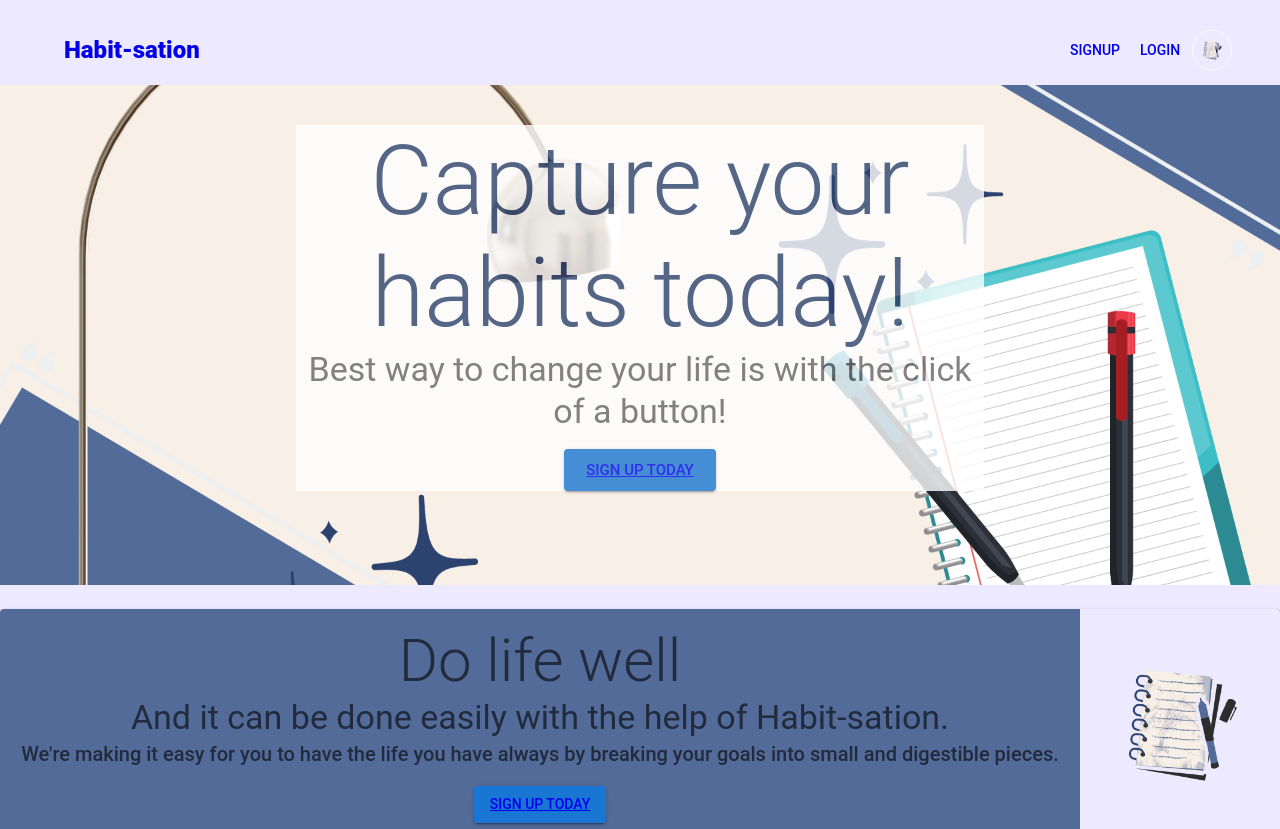
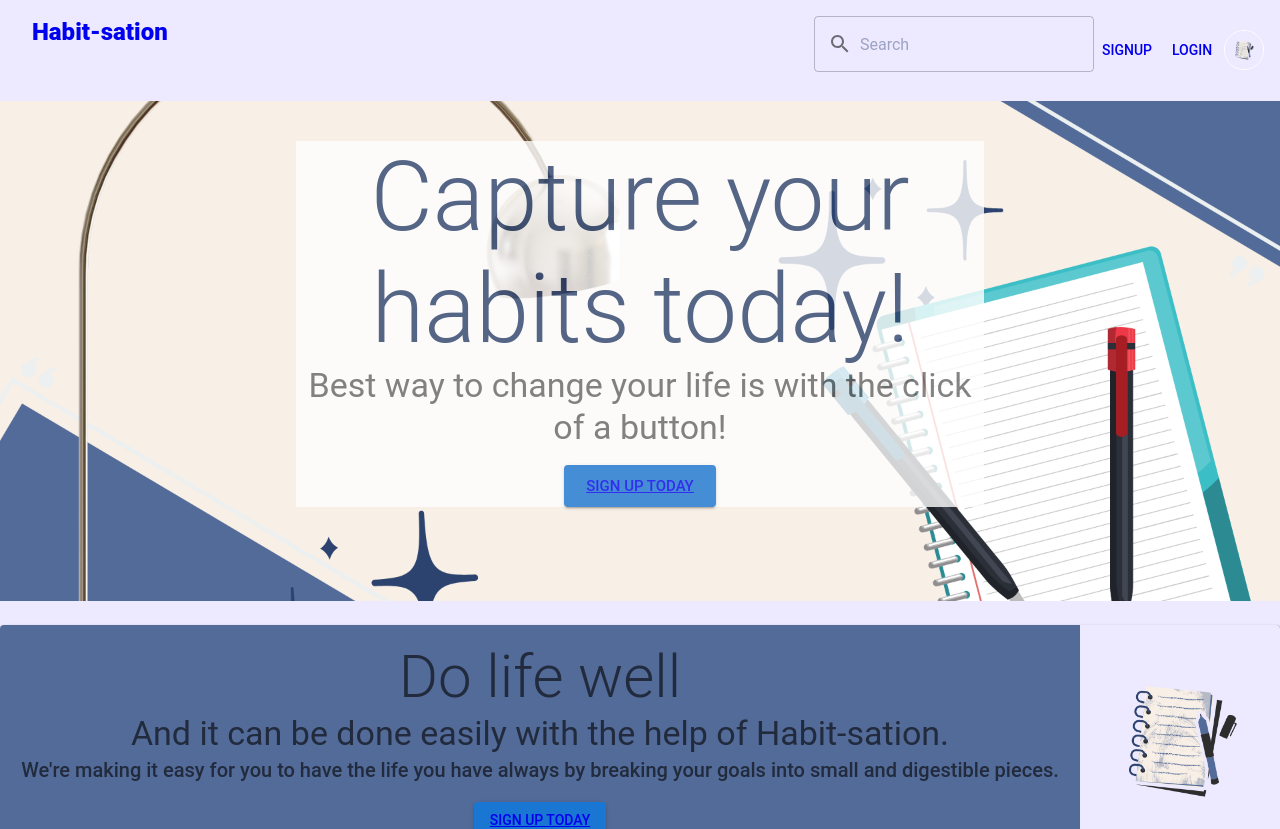
Before and after one commit to vmaineng/Habit-2023, a React (Create React App) app in the folder client/: page / in a window 1280 px wide. Shown: the top 829 px of the page. Built offline with nearby package versions, Linux system fonts and the light colour scheme.

Commit message:
added in search to navbar

```diff
--- a/client/src/components/DashboardGoals.js
+++ b/client/src/components/DashboardGoals.js
@@ -39,7 +39,7 @@ function DashboardGoals() {
 
   return (
     <div>
-      <Search  />
+      {/* <Search  /> */}
       <Grid item lg={8} md={12} xl={9} xs={12}>
         {habits &&
           habits.map((habit) => (
--- a/client/src/components/HabitDetails.js
+++ b/client/src/components/HabitDetails.js
@@ -4,6 +4,8 @@ import {
   Button,
   Card,
   CardHeader,
+  Grid,
+  Typography,
   Table,
   TableBody,
   TableCell,
@@ -24,12 +26,12 @@ function HabitDetails({ habit, deleteHabit, updateHabit }) {
       method: "DELETE",
       headers: { Accept: "application/json" },
     }).then((r) => {
-      console.log(r)
+      console.log(r);
       if (r.ok) {
         deleteHabit(id);
       }
       //need to have the data refresh itself here
-      setData(deleteHabit)
+      setData(deleteHabit);
     });
   }
 
@@ -60,6 +62,9 @@ function HabitDetails({ habit, deleteHabit, updateHabit }) {
       <br />
       <Card style={{ backgroundColor: "#EDE9FF", border: "1px solid navy" }}>
         <CardHeader title="Habits" />
+        <Grid item xs={12}>
+          <Typography variant="h5">Welcome back, user.firstName</Typography>
+        </Grid>
         <Box sx={{ minWidth: 800 }}>
           <Table>
             <TableHead>
@@ -101,15 +106,6 @@ function HabitDetails({ habit, deleteHabit, updateHabit }) {
             p: 2,
           }}
         >
-          {/* <Button
-          color="primary"
-          endIcon={<ArrowRightIcon fontSize="small" />}
-          size="small"
-          variant="text"
-        >
-          View all
-        </Button> */}
-
           {/* //comeback to fix update */}
           <form onSubmit={handleUpdateHabit}>
             <input
--- a/client/src/components/Navbar.js
+++ b/client/src/components/Navbar.js
@@ -1,6 +1,4 @@
-// import React from 'react'
 import { Link } from "react-router-dom";
-
 import * as React from "react";
 import AppBar from "@mui/material/AppBar";
 import Box from "@mui/material/Box";
@@ -15,6 +13,9 @@ import Tooltip from "@mui/material/Tooltip";
 import MenuItem from "@mui/material/MenuItem";
 import { useTheme } from "@mui/material";
 import Grid from "@mui/material/Grid";
+import SearchIcon from "@mui/icons-material/Search";
+import InputBase from "@mui/material/InputBase";
+import Search from "./Search";
 
 //for Avatar
 import Purple from "../assets/purple.png";
@@ -23,29 +24,83 @@ function Navbar() {
   const pages = ["Signup", "Login"];
   const settings = ["Profile", "Logout"];
 
-  const [anchorElNav, setAnchorElNav] = React.useState(null);
-  const [anchorElUser, setAnchorElUser] = React.useState(null);
+  // const [anchorElNav, setAnchorElNav] = React.useState(null);
+  // const [anchorElUser, setAnchorElUser] = React.useState(null);
 
-  const handleOpenNavMenu = (event) => {
-    setAnchorElNav(event.currentTarget);
-  };
-  const handleOpenUserMenu = (event) => {
-    setAnchorElUser(event.currentTarget);
-  };
+  // const handleOpenNavMenu = (event) => {
+  //   setAnchorElNav(event.currentTarget);
+  // };
+  // const handleOpenUserMenu = (event) => {
+  //   setAnchorElUser(event.currentTarget);
+  // };
 
-  const handleCloseNavMenu = () => {
-    setAnchorElNav(null);
-  };
+  // const handleCloseNavMenu = () => {
+  //   setAnchorElNav(null);
+  // };
 
-  const handleCloseUserMenu = () => {
-    setAnchorElUser(null);
-  };
+  // const handleCloseUserMenu = () => {
+  //   setAnchorElUser(null);
+  // };
 
   const theme = useTheme();
 
   return (
     <div>
-      <AppBar
+      <Box display="flex" justifyContent="space-between" p={2}>
+        <Grid item xs={1} sm={3} md={4} lg={3} sx={{ alignItems: "inherit" }}>
+          <Box display="flex" alignItems={"inherit"}>
+            <Typography
+              variant="h5"
+              component="a"
+              href="/"
+              sx={{
+                ml: 2,
+                display: { xs: "none", md: "flex" },
+                fontWeight: 900,
+
+                textDecoration: "none",
+                fontSize: "1.8 rem",
+              }}
+            >
+              Habit-sation
+            </Typography>
+          </Box>
+        </Grid>
+        <Box
+          display="flex"
+          backgroundColor={theme.palette.purple}
+          borderRadius="5px"
+        >
+          <Search />
+
+          <Box sx={{ display: "flex", justifyContent: "flex-end" }}>
+            {pages.map((page) => (
+              <Button
+                key={page}
+                // onClick={handleCloseNavMenu}
+                sx={{ my: 2, display: { xs: "none", md: "block" } }}
+              >
+                <Link to={`/${page}`} style={{ textDecoration: "none" }}>
+                  {page}
+                </Link>
+              </Button>
+            ))}
+
+            <IconButton
+              // onClick={handleOpenUserMenu}
+              sx={{ p: 0, marginLeft: 0 }}
+            >
+              <Avatar
+                alt="Place Kitten"
+                src={Purple}
+                sx={{ border: 1, borderColor: "white" }}
+              />
+            </IconButton>
+          </Box>
+        </Box>
+      </Box>
+
+      {/* <AppBar
         elevation={0}
         position="static"
         sx={{
@@ -220,7 +275,7 @@ function Navbar() {
             </Grid>
           </Grid>
         </Toolbar>
-      </AppBar>
+      </AppBar> */}
     </div>
   );
 }
--- a/client/src/components/Search.js
+++ b/client/src/components/Search.js
@@ -1,5 +1,5 @@
 import React from "react";
-import { InputAdornment, OutlinedInput } from "@mui/material";
+import { InputAdornment, OutlinedInput} from "@mui/material";
 import SearchIcon from "@mui/icons-material/Search";
 
 function Search({search, onSearchChange}) {
@@ -8,8 +8,8 @@ function Search({search, onSearchChange}) {
       <OutlinedInput
         id="search"
         startAdornment={
-          <InputAdornment position="start" sx={{ mr: 1 }}>
-            {<SearchIcon />}
+          <InputAdornment position="start" sx={{ mr: 1 }} placeholder="Search">
+            <SearchIcon />
           </InputAdornment>
         }
         aria-describedby="header-search-text"
--- a/client/src/components/Tracker.js
+++ b/client/src/components/Tracker.js
@@ -12,7 +12,7 @@ function Tracker() {
       >
         {/* row 1 */}
         <Grid item xs={12}>
-          <Typography variant="h5">Dashboard</Typography>
+          <Typography variant="h5">Welcome back, user.firstName</Typography>
         </Grid>
         <Card
           sx={{ minWidth: 275 }}
```
